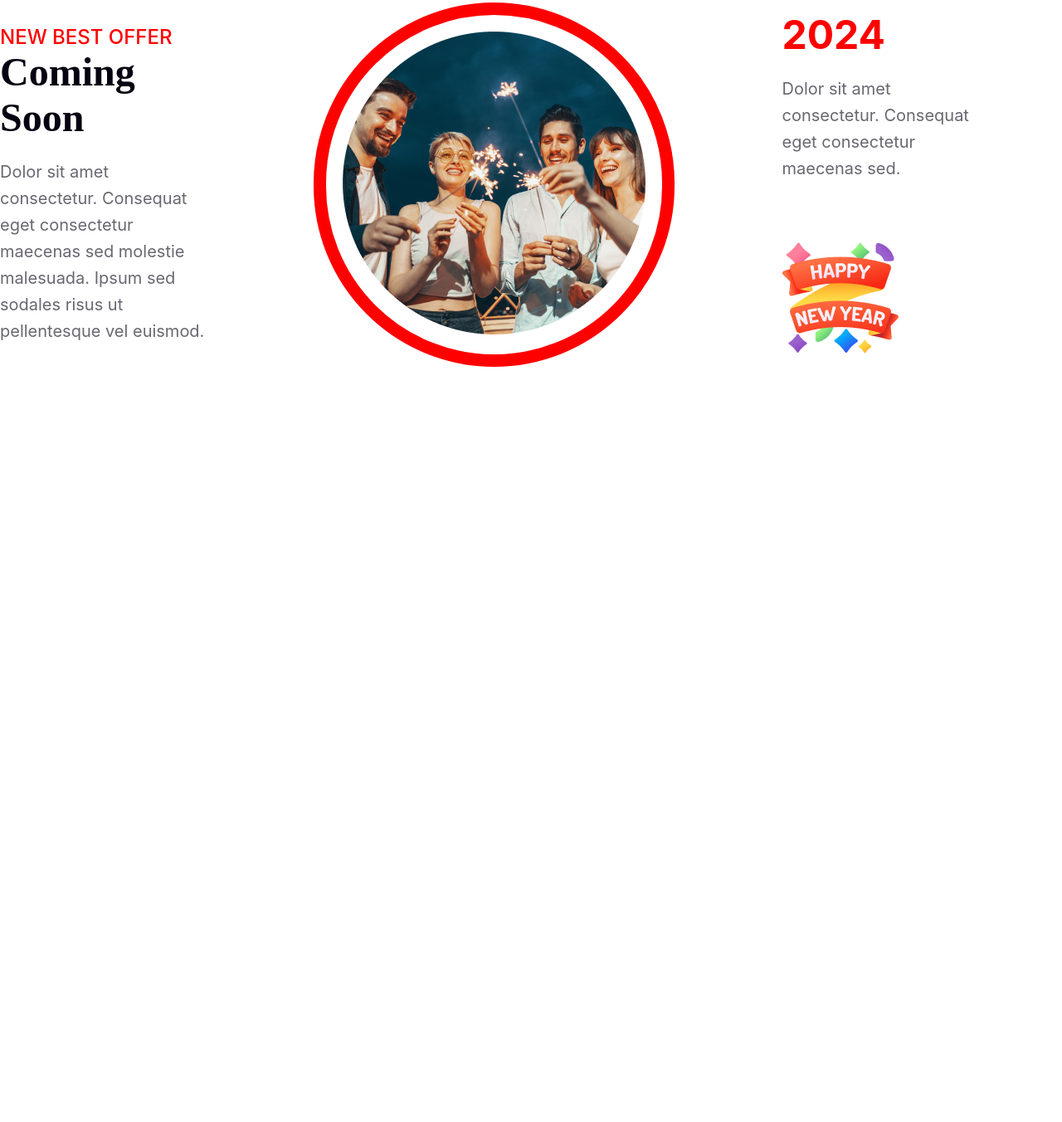
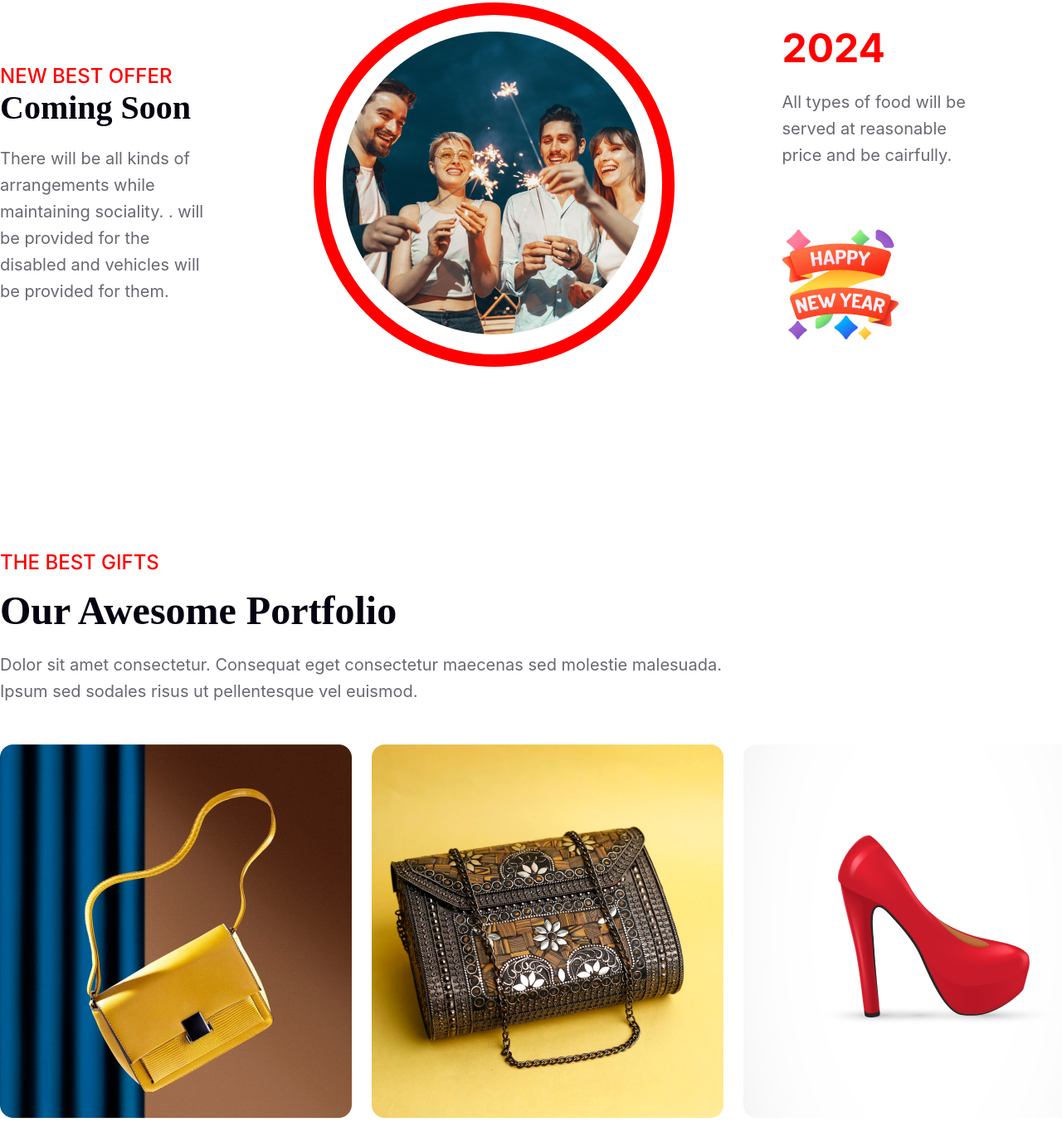
Before and after one commit to mdmamunhp09/New-Year-Mission, a plain HTML site: page index.html in a window 1280 px wide. Shown: the part 3135-4487 px from the top of the page at 83% size. Before the commit the page ends 3798 px from the top, so only its background shows below. Drawn offline with Linux system fonts and the light colour scheme.

Commit message:
gift section added

```diff
--- a/css/style.css
+++ b/css/style.css
@@ -195,7 +195,7 @@ section{
 .comming-title {
     color: #070211;
     font-family: Merriweather;
-    font-size: 48px;
+    font-size: 40px;
     font-weight: 900;
     text-transform: capitalize;
     margin-bottom: 22px;
@@ -233,3 +233,44 @@ section{
     line-height: 32px;
     margin-bottom: 70px;
 }
+
+/* gift-section-start */
+.gift-container {
+    width: 1320px;
+    margin: auto;
+
+}
+
+.gift-introo {
+    color: #F00;
+    font-family: Inter;
+    font-size: 24px;
+    font-weight: 500;
+    margin-bottom: 16px;
+}
+
+.gift-title {
+    color: #070211;
+    font-family: Merriweather;
+    font-size: 48px;
+    font-weight: 900;
+    text-transform: capitalize;
+    margin-bottom: 22px;
+}
+
+.gift-description {
+    color: rgba(7, 2, 17, 0.60);
+    font-family: Inter;
+    font-size: 20px;
+    font-weight: 400;
+    line-height: 32px;
+    margin-bottom: 48px;
+}
+
+.gift-row {
+    display: flex;
+    gap: 24px;
+    margin-bottom: 24px;
+}
+
+/* subscribe section start  */
--- a/index.html
+++ b/index.html
@@ -62,8 +62,9 @@
                 <h5 class="section-title">NEW BEST OFFER</h5>
                 <h3 class="comming-title">Coming Soon</h3>
                 <p class="offer-descrioption">
-                    Dolor sit amet consectetur. Consequat eget consectetur maecenas sed molestie malesuada. Ipsum sed
-                    sodales risus ut pellentesque vel euismod.
+                    There will be all kinds of arrangements while maintaining sociality. . will be provided for the
+                    disabled and vehicles will be provided for
+                    them.
                 </p>
             </div>
             <div class="best-offer-column">
@@ -73,10 +74,38 @@
             </div>
             <div class="best-offer-column">
                 <h3 class="title-this-year">2024</h3>
-                <p class="this-year-description">Dolor sit amet consectetur. Consequat eget consectetur maecenas sed.</p>
+                <p class="this-year-description">All types of food will be served at reasonable price ‍and be cairfully.
+                </p>
                 <img src="resources/Group 96.png" alt="">
             </div>
         </section>
+
+        <!-- gift section start  -->
+        <section class="gift-container">
+            <div class="giftcontent">
+                <h5 class="gift-introo">THE BEST GIFTS</h5>
+                <h3 class="gift-title">Our Awesome Portfolio</h3>
+                <p class="gift-description">Dolor sit amet consectetur. Consequat eget consectetur maecenas sed molestie
+                    malesuada. <br> Ipsum sed sodales risus ut pellentesque vel euismod. </p>
+            </div>
+            <div class="gift-items">
+                <div class="gift-row">
+                    <img src="resources/Rectangle 3.png" alt="">
+                    <img src="resources/Rectangle 4.png" alt="">
+                    <img src="resources/Rectangle 5.png" alt="">
+
+                </div>
+                <div class="gift-row">
+                    <img src="resources/Rectangle 6.png" alt="">
+                    <img src="resources/Rectangle 7.png" alt="">
+                    <img src="resources/Rectangle 8.png" alt="">
+                </div>
+            </div>
+        </section>
+
+        <!-- subscribe section start -->
+
+
     </main>
 </body>
 
```
